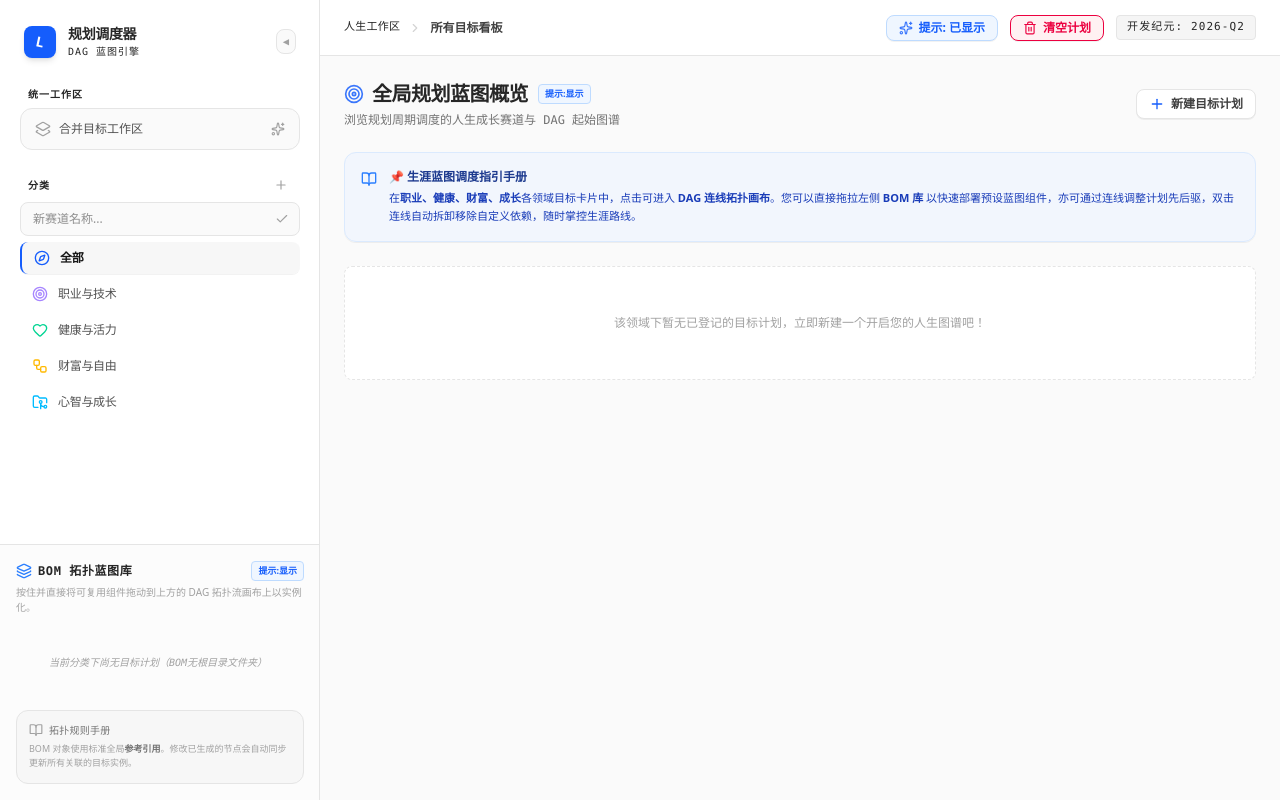
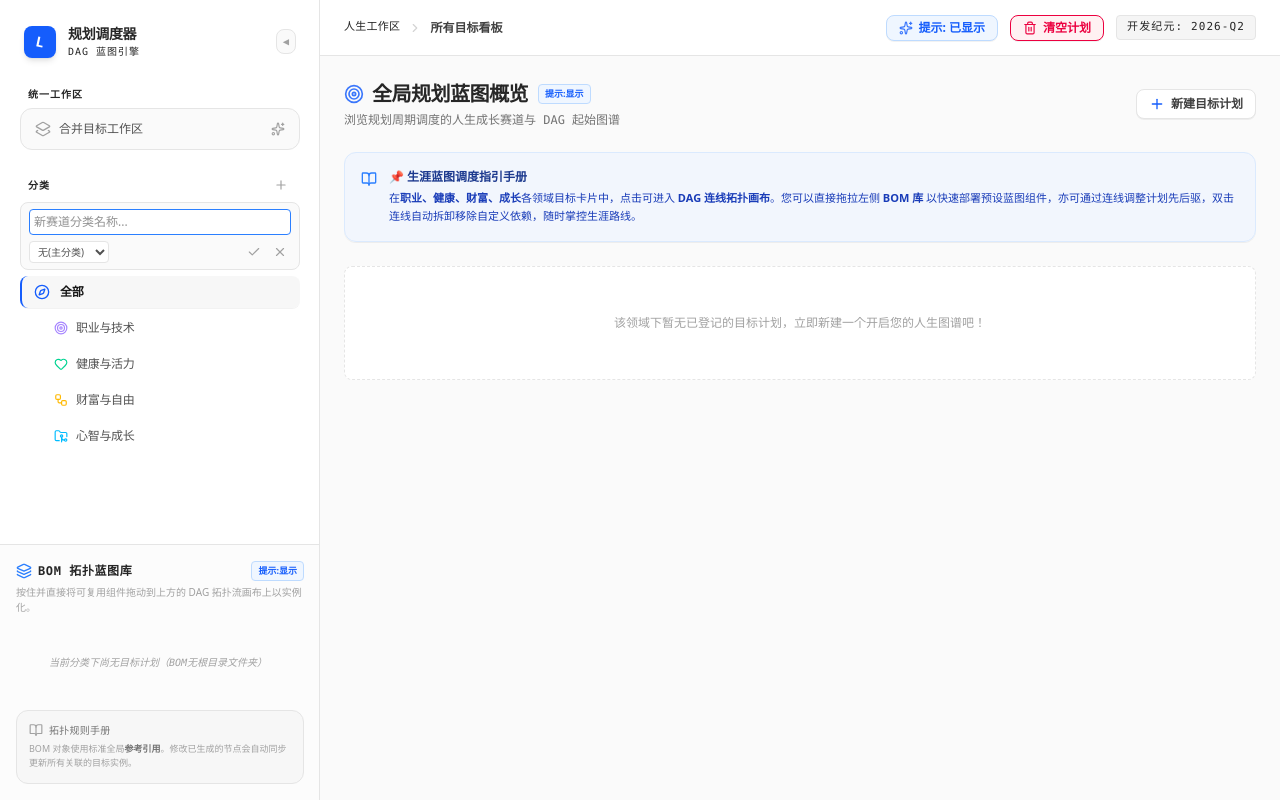
Before and after one commit to panxixii/Planner, a React (Vite) app: page / in a window 1280 px wide. Both pictures are taken after a click on the button "新建分类". Built offline with nearby package versions, Linux system fonts and the light colour scheme.

Commit message:
feat: implement hierarchical category support
Add parentId to AppCategory to enable nested category structures. Update store logic to handle tree building, relationship management, and flattening for UI rendering.

```diff
--- a/src/App.tsx
+++ b/src/App.tsx
@@ -5,7 +5,12 @@ import { TaskDrawer } from './components/TaskDrawer';
 import { DAGWorkspace } from './components/DAGWorkspace';
 import { GoalGrid } from './components/GoalGrid';
 import { TimelineLayer } from './components/TimelineLayer';
-import { CategoryType } from './types';
+import { CategoryType, AppCategory } from './types';
+
+interface CategoryNode {
+  category: AppCategory;
+  children: CategoryNode[];
+}
 import {
   Target,
   Layers,
@@ -49,9 +54,34 @@ export default function App() {
 
   const [isAddingCategory, setIsAddingCategory] = React.useState(false);
   const [newCategoryLabel, setNewCategoryLabel] = React.useState('');
+  const [newCategoryParentId, setNewCategoryParentId] = React.useState('');
   const [editingCategoryId, setEditingCategoryId] = React.useState<string | null>(null);
   const [editingCategoryLabel, setEditingCategoryLabel] = React.useState('');
+  const [editingCategoryParentId, setEditingCategoryParentId] = React.useState('none');
   const [deletingCategoryId, setDeletingCategoryId] = React.useState<string | null>(null);
+  const [expandedCategories, setExpandedCategories] = React.useState<Record<string, boolean>>({});
+
+  // Build category hierarchical tree structure
+  const categoryTree = React.useMemo(() => {
+    const nodeMap: Record<string, CategoryNode> = {};
+    const roots: CategoryNode[] = [];
+
+    // Initialize all category nodes
+    categories.forEach((c) => {
+      nodeMap[c.id] = { category: c, children: [] };
+    });
+
+    // Wire up parent-child relationships
+    categories.forEach((c) => {
+      if (c.parentId && nodeMap[c.parentId]) {
+        nodeMap[c.parentId].children.push(nodeMap[c.id]);
+      } else {
+        roots.push(nodeMap[c.id]);
+      }
+    });
+
+    return roots;
+  }, [categories]);
 
   const getCategoryIcon = (id: string, sizeClass = "w-4 h-4") => {
     switch (id) {
@@ -69,6 +99,174 @@ export default function App() {
 
   const handleActivateMergedView = () => {
     setMergedView(true);
+  };
+
+  // Render category node recursively
+  const renderCategoryNode = (node: CategoryNode, depth = 0): React.ReactNode => {
+    const c = node.category;
+    const isActive = selectedCategoryId === c.id && !isMergedView;
+    const children = node.children;
+    const hasChildren = children.length > 0;
+    const isExpanded = expandedCategories[c.id] !== false;
+
+    if (editingCategoryId === c.id) {
+      return (
+        <div key={c.id} style={{ paddingLeft: `${depth * 12}px` }} className="space-y-1.5 py-1">
+          <div className="flex flex-col gap-1.5 bg-neutral-50 p-2 rounded-lg border border-neutral-200 animate-in fade-in duration-100">
+            <input
+              type="text"
+              value={editingCategoryLabel}
+              onChange={(e) => setEditingCategoryLabel(e.target.value)}
+              className="w-full text-xs bg-white border border-neutral-200 rounded px-1.5 py-1 font-sans font-medium text-neutral-800 focus:border-blue-500 focus:outline-hidden"
+              placeholder="重命名..."
+              autoFocus
+              onKeyDown={(e) => {
+                if (e.key === 'Enter') {
+                  if (editingCategoryLabel.trim()) {
+                    renameCategory(editingCategoryId, editingCategoryLabel.trim(), editingCategoryParentId);
+                  }
+                  setEditingCategoryId(null);
+                } else if (e.key === 'Escape') {
+                  setEditingCategoryId(null);
+                }
+              }}
+            />
+            <div className="flex items-center justify-between gap-1">
+              <select
+                value={editingCategoryParentId}
+                onChange={(e) => setEditingCategoryParentId(e.target.value)}
+                className="bg-white border border-neutral-200 rounded text-[10px] py-0.5 px-1 font-sans text-neutral-600 max-w-[110px]"
+              >
+                <option value="none">无(主分类)</option>
+                {categories.filter(parent => parent.id !== c.id).map(parent => (
+                  <option key={parent.id} value={parent.id}>{parent.label}</option>
+                ))}
+              </select>
+              <div className="flex items-center gap-1 shrink-0">
+                <button
+                  onClick={() => {
+                    if (editingCategoryLabel.trim()) {
+                      renameCategory(editingCategoryId, editingCategoryLabel.trim(), editingCategoryParentId);
+                    }
+                    setEditingCategoryId(null);
+                  }}
+                  className="p-1 hover:text-emerald-600 text-neutral-400 cursor-pointer"
+                >
+                  <Check className="w-3.5 h-3.5" />
+                </button>
+                <button
+                  onClick={() => setEditingCategoryId(null)}
+                  className="p-1 hover:text-rose-600 text-neutral-400 cursor-pointer"
+                >
+                  <X className="w-3.5 h-3.5" />
+                </button>
+              </div>
+            </div>
+          </div>
+        </div>
+      );
+    }
+
+    if (deletingCategoryId === c.id) {
+      return (
+        <div key={c.id} style={{ paddingLeft: `${depth * 12}px` }} className="space-y-0.5 py-1">
+          <div className="flex items-center justify-between gap-1 bg-rose-50 px-2 py-1 rounded-lg border border-rose-200 animate-in fade-in duration-100">
+            <span className="text-[10px] font-bold text-rose-800 font-sans truncate max-w-[120px]">
+              确认删除 &ldquo;{c.label}&rdquo;？
+            </span>
+            <div className="flex items-center gap-0.5 shrink-0">
+              <button
+                onClick={() => {
+                  deleteCategory(c.id);
+                  setDeletingCategoryId(null);
+                }}
+                className="p-0.5 hover:text-rose-700 text-rose-500 cursor-pointer"
+              >
+                <Check className="w-3.5 h-3.5" />
+              </button>
+              <button
+                onClick={() => setDeletingCategoryId(null)}
+                className="p-0.5 hover:text-neutral-600 text-neutral-450 cursor-pointer"
+              >
+                <X className="w-3.5 h-3.5" />
+              </button>
+            </div>
+          </div>
+        </div>
+      );
+    }
+
+    return (
+      <div key={c.id} className="space-y-0.5">
+        <div
+          style={{ paddingLeft: `${depth * 12}px` }}
+          className="group relative flex items-center justify-between w-full"
+        >
+          <button
+            onClick={() => handleSelectCategory(c.id)}
+            className={`flex-grow flex items-center gap-2 px-3 py-2 rounded-lg text-xs font-medium tracking-tight transition-all cursor-pointer text-left
+              ${isActive
+                ? 'bg-neutral-100/80 border-l-2 border-blue-600 text-neutral-900 font-semibold shadow-2xs'
+                : 'text-neutral-600 hover:text-neutral-950 hover:bg-neutral-50'
+              }`}
+          >
+            {hasChildren ? (
+              <span
+                onClick={(e) => {
+                  e.stopPropagation();
+                  setExpandedCategories(prev => ({ ...prev, [c.id]: !isExpanded }));
+                }}
+                className="p-0.5 rounded hover:bg-neutral-200 text-neutral-400 hover:text-neutral-600 shrink-0 cursor-pointer transition-transform duration-150 inline-block"
+                style={{ transform: isExpanded ? 'rotate(90deg)' : 'rotate(0deg)' }}
+              >
+                <ChevronRight className="w-3.5 h-3.5 animate-in" />
+              </span>
+            ) : depth > 0 ? (
+              <span className="text-neutral-300 font-mono text-[10px] pl-1 pr-0.5 select-none shrink-0">└─</span>
+            ) : (
+              <span className="w-3.5 h-3.5 shrink-0" />
+            )}
+            <span className={isActive ? 'text-blue-600 shrink-0' : 'text-neutral-400 shrink-0'}>
+              {getCategoryIcon(c.id, "w-3.5 h-3.5")}
+            </span>
+            <span className="font-sans truncate max-w-[130px]">{c.label}</span>
+          </button>
+
+          {/* Hover actions */}
+          <div className="absolute right-2 top-2 hidden group-hover:flex items-center gap-1 bg-white border border-neutral-200 rounded px-1 py-0.5 shadow-xs z-10 select-none">
+            <button
+              onClick={(e) => {
+                e.stopPropagation();
+                setEditingCategoryId(c.id);
+                setEditingCategoryLabel(c.label);
+                setEditingCategoryParentId(c.parentId || 'none');
+              }}
+              className="p-0.5 text-neutral-400 hover:text-neutral-700 cursor-pointer"
+              title="重命名或修改所属关系"
+            >
+              <Edit className="w-3 h-3" />
+            </button>
+            <button
+              onClick={(e) => {
+                e.stopPropagation();
+                setDeletingCategoryId(c.id);
+              }}
+              className="p-0.5 text-neutral-400 hover:text-rose-600 cursor-pointer"
+              title="删除此分类"
+            >
+              <Trash2 className="w-3 h-3" />
+            </button>
+          </div>
+        </div>
+
+        {/* Recursive subcategories */}
+        {hasChildren && isExpanded && (
+          <div className="space-y-0.5 animate-in fade-in duration-150">
+            {children.map((childNode) => renderCategoryNode(childNode, depth + 1))}
+          </div>
+        )}
+      </div>
+    );
   };
 
   const activeGoalObject = selectedGoalId ? goals[selectedGoalId] : null;
@@ -144,19 +342,20 @@ export default function App() {
             </div>
 
             {isAddingCategory && (
-              <div className="px-2 py-1 flex items-center gap-1.5 bg-neutral-50 border border-neutral-200 rounded-lg animate-in fade-in slide-in-from-top-1 duration-200">
+              <div className="px-2 py-1.5 flex flex-col gap-1.5 bg-neutral-50 border border-neutral-200 rounded-lg animate-in fade-in slide-in-from-top-1 duration-200">
                 <input
                   type="text"
                   value={newCategoryLabel}
                   onChange={(e) => setNewCategoryLabel(e.target.value)}
-                  className="w-full text-xs bg-transparent border-0 outline-none p-1 font-sans font-medium text-neutral-800"
-                  placeholder="新赛道名称..."
+                  className="w-full text-xs bg-white border border-neutral-200 rounded p-1 font-sans font-medium text-neutral-800 focus:outline-hidden focus:border-blue-500"
+                  placeholder="新赛道分类名称..."
                   autoFocus
                   onKeyDown={(e) => {
                     if (e.key === 'Enter') {
                       if (newCategoryLabel.trim()) {
-                        addCategory(newCategoryLabel.trim());
+                        addCategory(newCategoryLabel.trim(), newCategoryParentId || undefined);
                         setNewCategoryLabel('');
+                        setNewCategoryParentId('');
                         setIsAddingCategory(false);
                       }
                     } else if (e.key === 'Escape') {
@@ -164,18 +363,39 @@ export default function App() {
                     }
                   }}
                 />
+                <div className="flex items-center justify-between gap-1">
+                  <select
+                    value={newCategoryParentId}
+                    onChange={(e) => setNewCategoryParentId(e.target.value)}
+                    className="bg-white border border-neutral-200 rounded text-[10px] py-0.5 px-1 font-sans text-neutral-600 max-w-[120px]"
+                  >
+                    <option value="">无(主分类)</option>
+                    {categories.map((c) => (
+                      <option key={c.id} value={c.id}>{c.label}</option>
+                    ))}
+                  </select>
+                  <div className="flex items-center gap-1 shrink-0">
                     <button
                       onClick={() => {
                         if (newCategoryLabel.trim()) {
-                      addCategory(newCategoryLabel.trim());
+                          addCategory(newCategoryLabel.trim(), newCategoryParentId || undefined);
                           setNewCategoryLabel('');
+                          setNewCategoryParentId('');
                           setIsAddingCategory(false);
                         }
                       }}
-                  className="p-0.5 hover:text-emerald-600 text-neutral-400 cursor-pointer"
+                      className="p-1 hover:text-emerald-600 text-neutral-400 cursor-pointer"
                     >
                       <Check className="w-3.5 h-3.5" />
                     </button>
+                    <button
+                      onClick={() => setIsAddingCategory(false)}
+                      className="p-1 hover:text-rose-600 text-neutral-400 cursor-pointer"
+                    >
+                      <X className="w-3.5 h-3.5" />
+                    </button>
+                  </div>
+                </div>
               </div>
             )}
 
@@ -201,123 +421,8 @@ export default function App() {
                 );
               })()}
 
-              {/* Dynamic Categories */}
-              {categories.map((c) => {
-                const isActive = selectedCategoryId === c.id && !isMergedView;
-                if (editingCategoryId === c.id) {
-                  return (
-                    <div key={c.id} className="flex items-center gap-1 bg-neutral-50 px-2 py-1 rounded-lg border border-neutral-200">
-                      <input
-                        type="text"
-                        value={editingCategoryLabel}
-                        onChange={(e) => setEditingCategoryLabel(e.target.value)}
-                        className="w-full text-xs bg-transparent border-0 outline-none p-1 font-sans font-medium text-neutral-800"
-                        placeholder="重命名..."
-                        autoFocus
-                        onKeyDown={(e) => {
-                          if (e.key === 'Enter') {
-                            if (editingCategoryLabel.trim()) {
-                              renameCategory(editingCategoryId, editingCategoryLabel.trim());
-                            }
-                            setEditingCategoryId(null);
-                          } else if (e.key === 'Escape') {
-                            setEditingCategoryId(null);
-                          }
-                        }}
-                      />
-                      <button
-                        onClick={() => {
-                          if (editingCategoryLabel.trim()) {
-                            renameCategory(editingCategoryId, editingCategoryLabel.trim());
-                          }
-                          setEditingCategoryId(null);
-                        }}
-                        className="p-1 hover:text-emerald-600 text-neutral-400 cursor-pointer"
-                      >
-                        <Check className="w-3.5 h-3.5" />
-                      </button>
-                      <button
-                        onClick={() => setEditingCategoryId(null)}
-                        className="p-1 hover:text-rose-600 text-neutral-400 cursor-pointer"
-                      >
-                        <X className="w-3.5 h-3.5" />
-                      </button>
-                    </div>
-                  );
-                }
-
-                if (deletingCategoryId === c.id) {
-                  return (
-                    <div key={c.id} className="flex items-center justify-between gap-1 bg-rose-50/80 px-2 py-1 outline-none rounded-lg border border-rose-200 animate-in fade-in duration-150">
-                      <span className="text-[10px] font-bold text-rose-800 font-sans truncate flex-grow">
-                        确认删除分类 &ldquo;{c.label}&rdquo;？
-                      </span>
-                      <div className="flex items-center gap-0.5 shrink-0">
-                        <button
-                          onClick={() => {
-                            deleteCategory(c.id);
-                            setDeletingCategoryId(null);
-                          }}
-                          className="p-0.5 hover:text-rose-700 text-rose-500 font-bold cursor-pointer"
-                          title="确定删除分类及其下属目标"
-                        >
-                          <Check className="w-3.5 h-3.5" />
-                        </button>
-                        <button
-                          onClick={() => setDeletingCategoryId(null)}
-                          className="p-0.5 hover:text-neutral-600 text-neutral-400 cursor-pointer"
-                          title="取消"
-                        >
-                          <X className="w-3.5 h-3.5" />
-                        </button>
-                      </div>
-                    </div>
-                  );
-                }
-
-                return (
-                  <div key={c.id} className="group relative flex items-center justify-between w-full">
-                    <button
-                      onClick={() => handleSelectCategory(c.id)}
-                      className={`flex-grow flex items-center gap-2.5 px-3 py-2 rounded-lg text-xs font-medium tracking-tight transition-all cursor-pointer text-left
-                        ${isActive
-                          ? 'bg-neutral-100/80 border-l-2 border-blue-600 text-neutral-900 font-semibold shadow-2xs'
-                          : 'text-neutral-600 hover:text-neutral-950 hover:bg-neutral-50'
-                        }`}
-                    >
-                      <span className={isActive ? 'text-blue-600' : 'text-neutral-400 shrink-0'}>
-                        {getCategoryIcon(c.id)}
-                      </span>
-                      <span className="font-sans truncate max-w-[130px]">{c.label}</span>
-                    </button>
-
-                    {/* Hover actions */}
-                    <div className="absolute right-2 top-1.5 hidden group-hover:flex items-center gap-1 bg-white border border-neutral-200 rounded px-1 py-0.5 shadow-sm">
-                      <button
-                        onClick={(e) => {
-                          e.stopPropagation();
-                          setEditingCategoryId(c.id);
-                          setEditingCategoryLabel(c.label);
-                        }}
-                        className="p-0.5 text-neutral-400 hover:text-neutral-700 cursor-pointer"
-                        title="重命名分类"
-                      >
-                        <Edit className="w-3 h-3" />
-                      </button>
-                      <button
-                        onClick={(e) => {
-                          e.stopPropagation();
-                          setDeletingCategoryId(c.id);
-                        }}
-                        className="p-0.5 text-neutral-400 hover:text-rose-600 cursor-pointer"
-                        title="删除分类"
-                      >
-                        <Trash2 className="w-3 h-3" />
-                      </button>
-                    </div>
-                  </div>
-                );
-              })}
+              {/* Dynamic Hierarchical Categories */}
+              {categoryTree.map((node) => renderCategoryNode(node))}
             </nav>
           </div>
         </div>
--- a/src/components/GoalGrid.tsx
+++ b/src/components/GoalGrid.tsx
@@ -1,7 +1,50 @@
 import React, { useState } from 'react';
 import { useAppStore } from '../store';
-import { Goal, CategoryType, Task } from '../types';
+import { Goal, CategoryType, Task, AppCategory } from '../types';
 import { Target, Layers, ArrowRight, Plus, HelpCircle, BarChart3, AlertCircle, BookOpen, Trash2, Pencil } from 'lucide-react';
+
+interface FlatCategoryItem {
+  id: string;
+  label: string;
+  level: number;
+}
+
+const flattenCategoryTree = (categories: AppCategory[]): FlatCategoryItem[] => {
+  const nodeMap: Record<string, { category: AppCategory; children: string[] }> = {};
+  const roots: string[] = [];
+
+  categories.forEach((c) => {
+    nodeMap[c.id] = { category: c, children: [] };
+  });
+
+  categories.forEach((c) => {
+    if (c.parentId && nodeMap[c.parentId]) {
+      nodeMap[c.parentId].children.push(c.id);
+    } else {
+      roots.push(c.id);
+    }
+  });
+
+  const result: FlatCategoryItem[] = [];
+  const traverse = (id: string, level: number) => {
+    const node = nodeMap[id];
+    if (!node) return;
+    result.push({
+      id: node.category.id,
+      label: node.category.label,
+      level
+    });
+    node.children.forEach((childId) => {
+      traverse(childId, level + 1);
+    });
+  };
+
+  roots.forEach((rootId) => {
+    traverse(rootId, 0);
+  });
+
+  return result;
+};
 
 export const GoalGrid: React.FC = () => {
   const goals = useAppStore((state) => state.goals);
@@ -14,6 +57,10 @@ export const GoalGrid: React.FC = () => {
   const showHelp = useAppStore((state) => state.showHelp);
   const toggleHelp = useAppStore((state) => state.toggleHelp);
   const categoriesList = useAppStore((state) => state.categories);
+
+  const flattenedCategories = React.useMemo(() => {
+    return flattenCategoryTree(categoriesList);
+  }, [categoriesList]);
 
   // Goal adding interaction state
   const [isCreating, setIsCreating] = useState(false);
@@ -176,8 +223,10 @@ export const GoalGrid: React.FC = () => {
                 onChange={(e) => setCategory(e.target.value as CategoryType)}
                 className="w-full bg-neutral-50 border border-neutral-200 rounded-lg px-3 py-2.5 text-neutral-800 text-xs focus:outline-hidden focus:border-blue-500 font-mono font-semibold"
               >
-                {categoriesList.map((c) => (
-                  <option key={c.id} value={c.id}>{c.label}领域</option>
+                {flattenedCategories.map((c) => (
+                  <option key={c.id} value={c.id}>
+                    {'\u00A0'.repeat(c.level * 3)}{c.level > 0 ? '└─ ' : ''}{c.label}
+                  </option>
                 ))}
               </select>
             </div>
@@ -299,8 +348,10 @@ export const GoalGrid: React.FC = () => {
                           onChange={(e) => setEditCategory(e.target.value)}
                           className="w-full bg-neutral-50 border border-neutral-200 rounded px-2 py-1 text-neutral-800 text-xs focus:outline-hidden focus:border-blue-500 font-mono font-medium"
                         >
-                          {categoriesList.map((c) => (
-                            <option key={c.id} value={c.id}>{c.label}领域</option>
+                          {flattenedCategories.map((c) => (
+                            <option key={c.id} value={c.id}>
+                              {'\u00A0'.repeat(c.level * 3)}{c.level > 0 ? '└─ ' : ''}{c.label}
+                            </option>
                           ))}
                         </select>
                       </div>
--- a/src/store.ts
+++ b/src/store.ts
@@ -293,19 +293,30 @@ export const useAppStore = create<AppState>((set, get) => {
       isMergedView: false
     }),
 
-    addCategory: (label) => persistSet((state: AppState) => {
+    addCategory: (label, parentId) => persistSet((state: AppState) => {
       const newId = 'cat-' + genId();
       return {
-        categories: [...state.categories, { id: newId, label }]
+        categories: [...state.categories, { id: newId, label, parentId: parentId || undefined }]
       };
     }),
 
-    renameCategory: (id, newLabel) => persistSet((state: AppState) => ({
-      categories: state.categories.map((c) => c.id === id ? { ...c, label: newLabel } : c)
+    renameCategory: (id, newLabel, parentId) => persistSet((state: AppState) => ({
+      categories: state.categories.map((c) => {
+        if (c.id === id) {
+          return {
+            ...c,
+            label: newLabel,
+            parentId: parentId === 'none' ? undefined : (parentId !== undefined ? parentId : c.parentId)
+          };
+        }
+        return c;
+      })
     })),
 
     deleteCategory: (id) => persistSet((state: AppState) => {
-      const nextCategories = state.categories.filter((c) => c.id !== id);
+      const nextCategories = state.categories
+        .filter((c) => c.id !== id)
+        .map((c) => c.parentId === id ? { ...c, parentId: undefined } : c);
       let nextSelectedCategoryId = state.selectedCategoryId;
       if (state.selectedCategoryId === id) {
         nextSelectedCategoryId = 'all';
--- a/src/types.ts
+++ b/src/types.ts
@@ -42,6 +42,7 @@ export interface BOMTreeItem {
 export interface AppCategory {
   id: string;
   label: string;
+  parentId?: string;
 }
 
 export type CategoryType = string;
@@ -59,8 +60,8 @@ export interface AppState {
 
   // Actions
   setCategory: (category: CategoryType) => void;
-  addCategory: (label: string) => void;
-  renameCategory: (id: string, newLabel: string) => void;
+  addCategory: (label: string, parentId?: string) => void;
+  renameCategory: (id: string, newLabel: string, parentId?: string) => void;
   deleteCategory: (id: string) => void;
   selectGoal: (goalId: string | null) => void;
   setMergedView: (val: boolean) => void;
```
Lines whose indentation alone changed are shown as unchanged.
